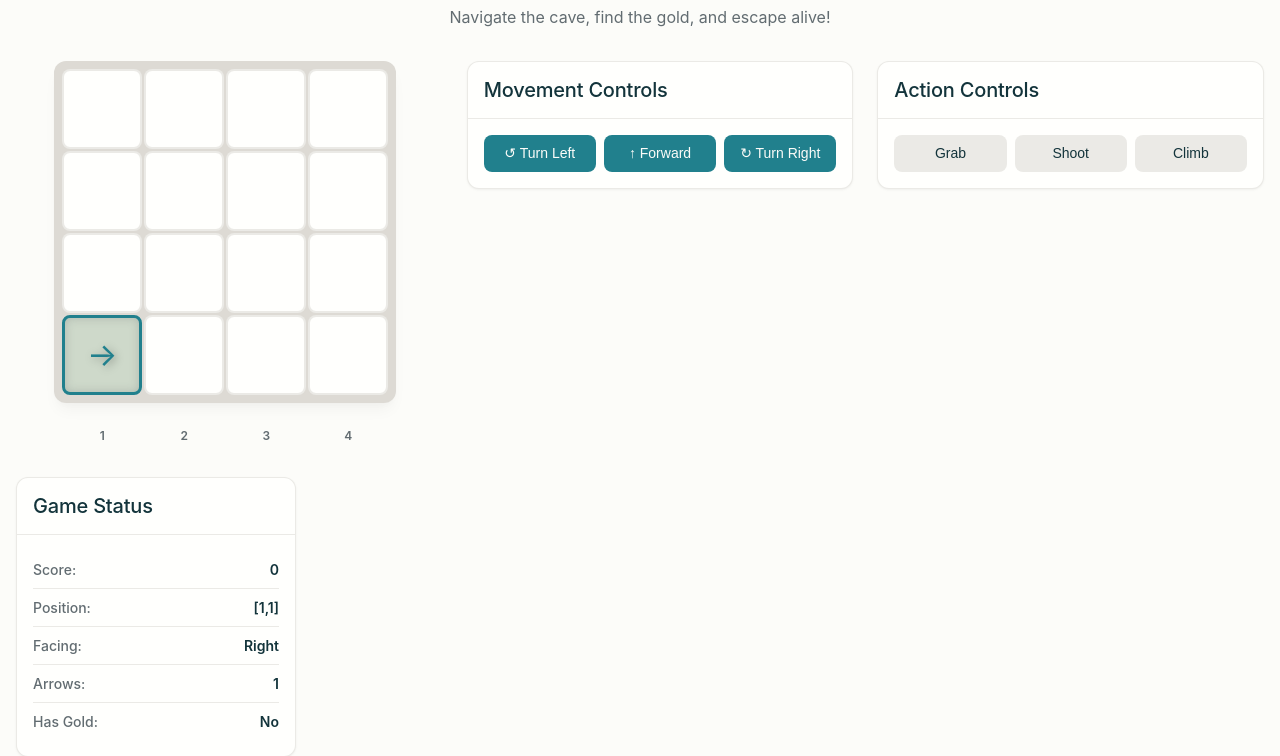
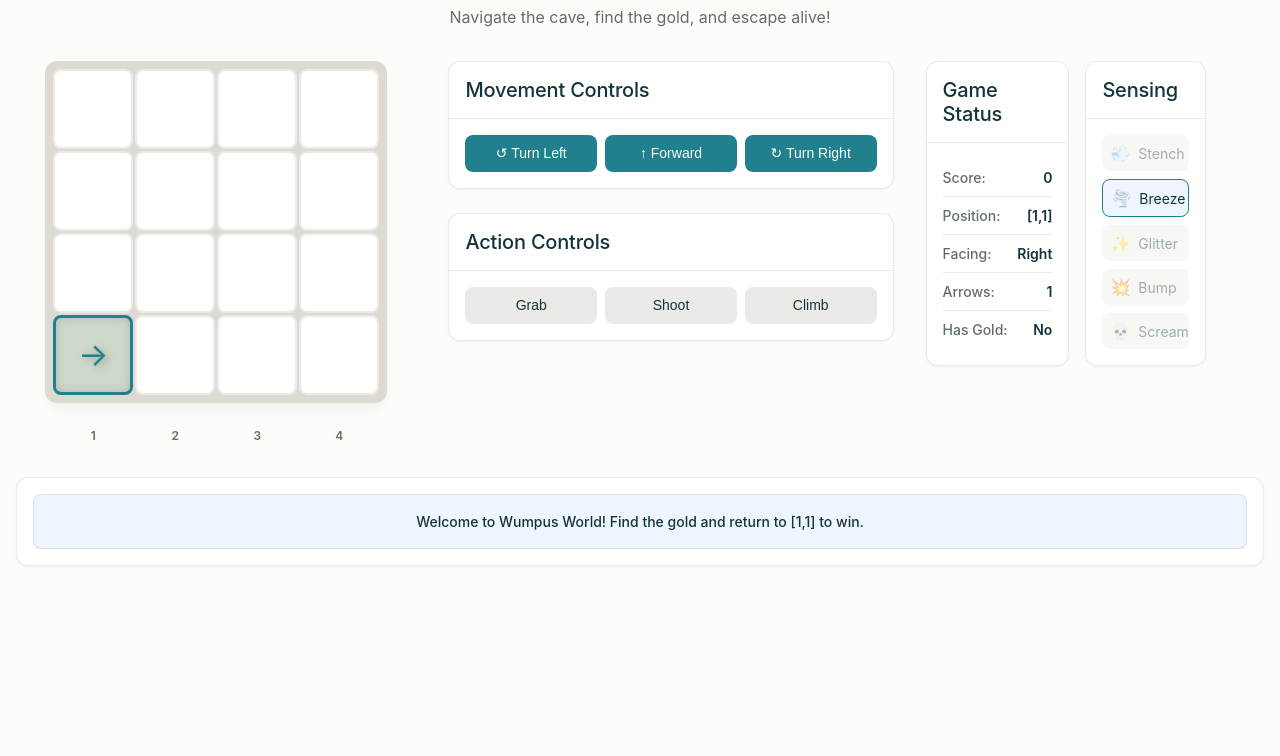
Before and after one commit to gitgyana/Wumpus_World, a plain HTML site: page index.html in a window 1280 px wide. Shown: the part 84-840 px from the top of the page. After the commit the page ends 800 px from the top, so only its background shows below. Drawn offline with Linux system fonts and the light colour scheme; a web font is replaced by a local one.

Commit message:
Improve GRID UI

```diff
--- a/index.html
+++ b/index.html
@@ -101,7 +101,7 @@
                 <!-- Perceptions -->
                 <div class="card">
                     <div class="card__header">
-                        <h3>Perceptions</h3>
+                        <h3>Sensing</h3>
                     </div>
                     <div class="card__body">
                         <div class="perceptions" id="perceptions">
--- a/style.css
+++ b/style.css
@@ -761,7 +761,7 @@ select.form-control {
 
 .game-container {
     display: grid;
-    grid-template-columns: 1fr auto;
+    grid-template-columns: auto auto auto;
     gap: var(--space-32);
     margin-bottom: var(--space-32);
     align-items: start;
@@ -895,7 +895,7 @@ select.form-control {
 .status-panel {
     width: 280px;
     display: flex;
-    flex-direction: column;
+    flex-direction: row;
     gap: var(--space-16);
 }
 
@@ -950,7 +950,7 @@ select.form-control {
 
 .controls-panel {
     display: grid;
-    grid-template-columns: 1fr 1fr;
+    grid-template-columns: 1fr;
     gap: var(--space-24);
     margin-bottom: var(--space-24);
 }
```
